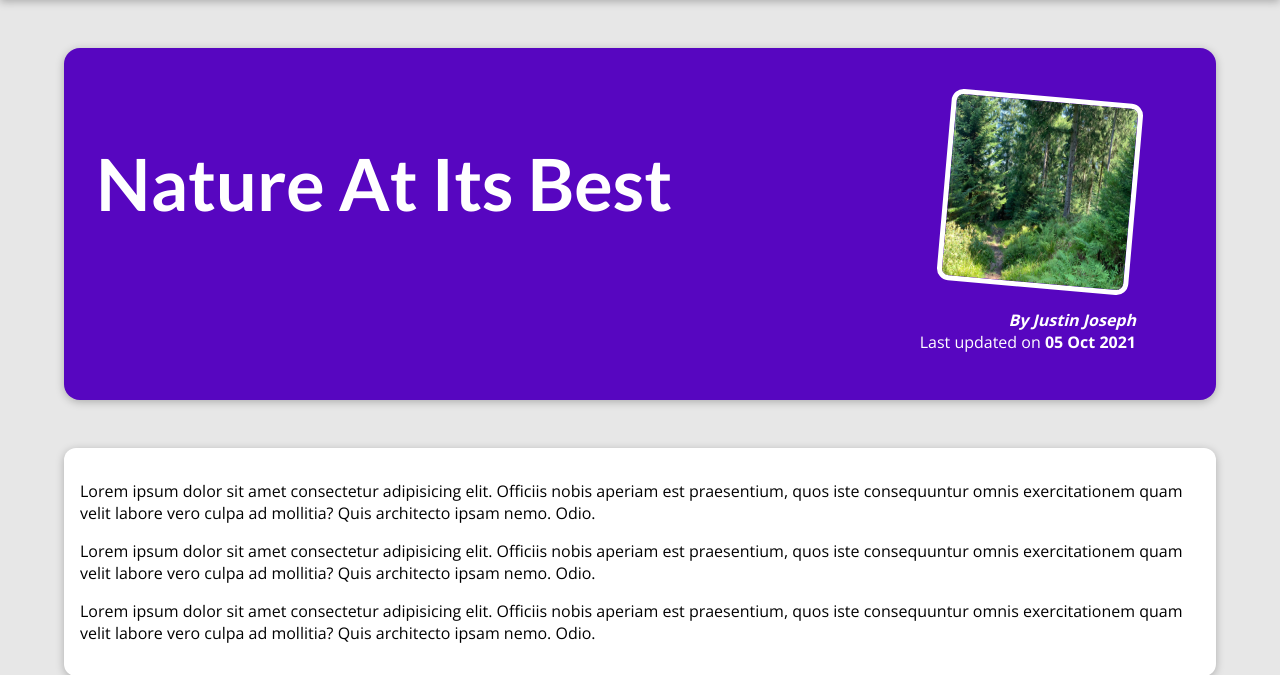
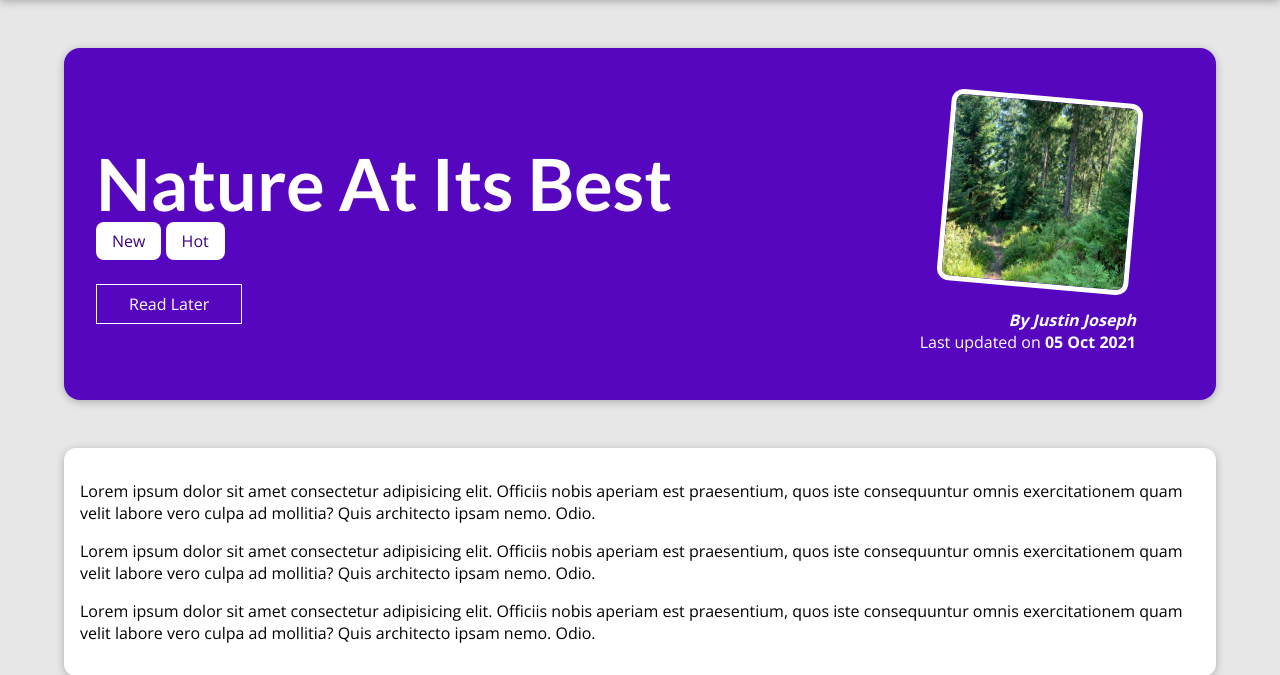
Before and after one commit to justinlove0987/django-mysite-Maximilian, a Django app: a page that uses blog/templates/blog/post-detail.html in a window 1280 px wide. Shown: the part 80-755 px from the top of the page. Run offline with Django 3.2, Linux system fonts and the light colour scheme; data comes from the database, SQL or seed files in the repository.

Commit message:
197 read later starting setup

```diff
--- a/blog/static/blog/post-detail.css
+++ b/blog/static/blog/post-detail.css
@@ -55,6 +55,25 @@ body {
   #summary a {
     color: white;
     text-decoration: none;
+  }
+
+  #read-later {
+    margin: 2rem 0;
+  }
+
+  #read-later button {
+    background-color: transparent;
+    border: 1px solid white;
+    padding: 0.5rem 2rem;
+    font: inherit;
+    color: white;
+    cursor: pointer;
+  }
+
+  #read-later button:hover,
+  #read-later button:active {
+    background-color: white;
+    color: #390281;
   }
 
   main {
--- a/blog/templates/blog/post-detail.html
+++ b/blog/templates/blog/post-detail.html
@@ -28,6 +28,15 @@
       <span class="tag">{{ tag.caption }}</span>
     {% endfor %}
   </div>
+
+  <div id="read-later">
+    <form action="{% url 'read-later' %}" method="POST">
+      {% csrf_token %}
+      <input type="hidden" name="post_id" value="{{ post.id }}">
+      <button>Read Later</button>
+    </form>
+  </div>
+
   <article>
     <img src="{{ post.image.url }}" alt="{{ post.title }}" />
     <address>By <a href="mailto:{{ post.author.email_address }}">{{ post.author }}</a></address>
--- a/blog/urls.py
+++ b/blog/urls.py
@@ -6,5 +6,6 @@ urlpatterns = [
     path("", views.StartingPageView.as_view(), name="starting-page"),
     path("posts", views.AllPostsView.as_view(), name="posts-page"),
     path("posts/<slug:slug>", views.SinglePostView.as_view(),
-         name="post-detail-page")  # /posts/my-first-post
+         name="post-detail-page"),  # /posts/my-first-post
+    path("read-later", views.ReadLaterView.as_view(), name="read-later")
 ]
--- a/blog/views.py
+++ b/blog/views.py
@@ -32,7 +32,7 @@ class SinglePostView(View):
             post = Post.objects.get(slug=slug)
             context = {
                   "post": post,
-                  "post_tages": post.tags.all(),
+                  "post_tags": post.tags.all(),
                   "comment_form": CommentForm(),
                   "comments": post.comments.all().order_by("-id")
             }
@@ -53,8 +53,12 @@ class SinglePostView(View):
 
             context = {
                   "post": post,
-                  "post_tages": post.tags.all(),
+                  "post_tags": post.tags.all(),
                   "comment_form": comment_form,
                   "comments": post.comments.all().order_by("-id")
             }
             return render(request, "blog/post-detail.html", context)
+
+class ReadLaterView(View):
+      def post(self, request):
+            pass
```
